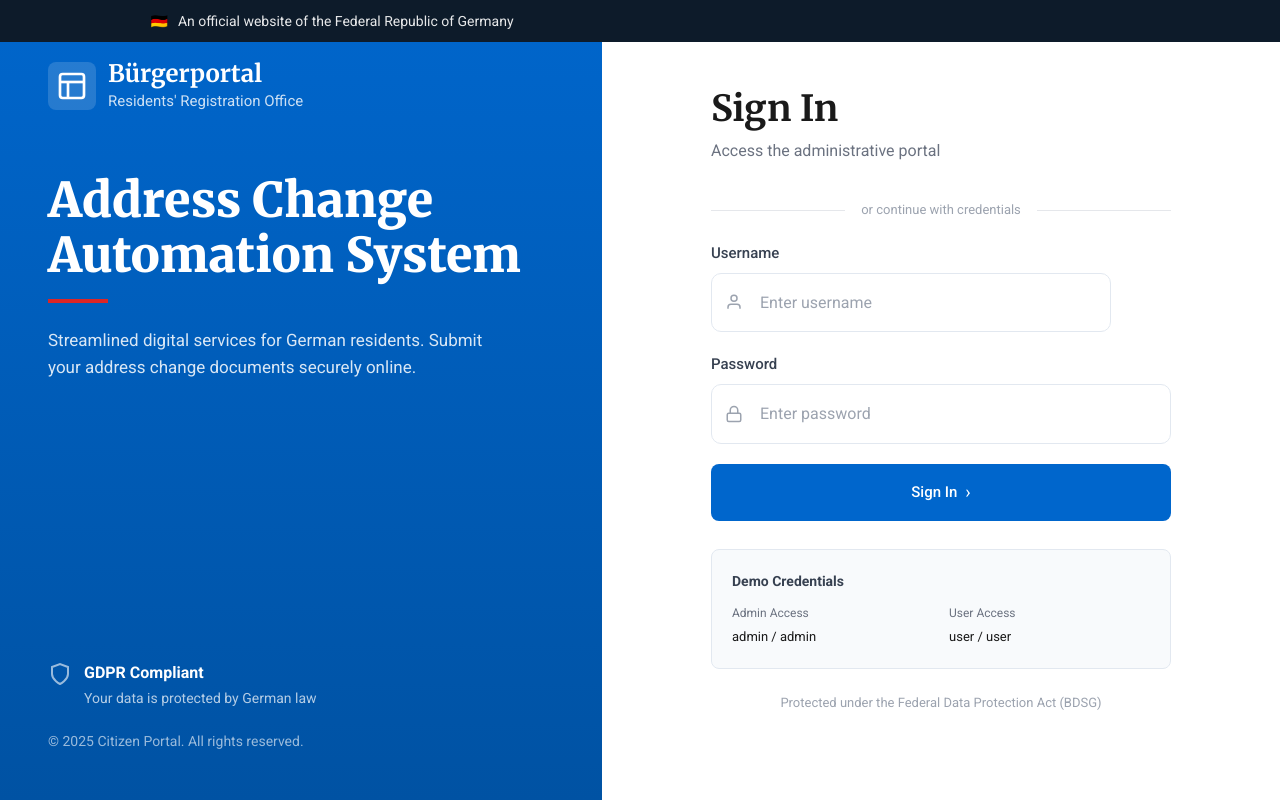
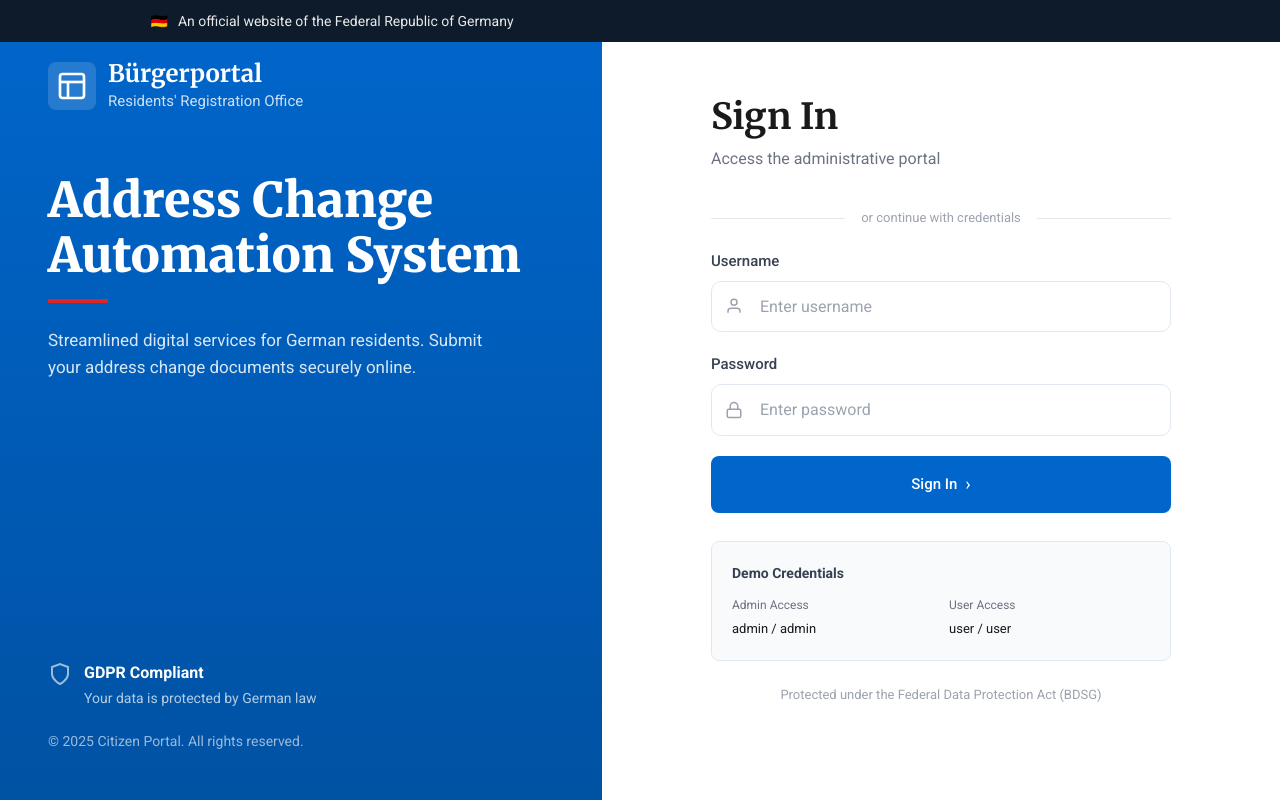
Before and after one commit to aditya153/address-change-automation, a React (Vite) app in the folder automation/frontend/: page /login in a window 1280 px wide. Built offline with nearby package versions, Linux system fonts and the light colour scheme; no server answers.

Commit message:
fix: resolve login input width discrepancy and refine aesthetics

```diff
--- a/automation/frontend/src/components/SettingsPanel.css
+++ b/automation/frontend/src/components/SettingsPanel.css
@@ -148,9 +148,9 @@
     margin-bottom: 8px;
 }
 
-.form-group input[type="text"],
-.form-group input[type="email"],
-.form-group input[type="time"] {
+.settings-panel .form-group input[type="text"],
+.settings-panel .form-group input[type="email"],
+.settings-panel .form-group input[type="time"] {
     width: 100%;
     max-width: 400px;
     padding: 10px 14px;
--- a/automation/frontend/src/pages/Login.css
+++ b/automation/frontend/src/pages/Login.css
@@ -318,6 +318,7 @@
     position: relative;
     display: flex;
     align-items: center;
+    width: 100%;
 }
 
 .input-icon {
@@ -329,7 +330,7 @@
 
 .login-form-container .form-group input {
     width: 100%;
-    padding: 16px 16px 16px 48px;
+    padding: 12px 16px 12px 48px;
     border: 1.5px solid #e2e8f0;
     border-radius: 10px;
     font-size: 16px;
```
